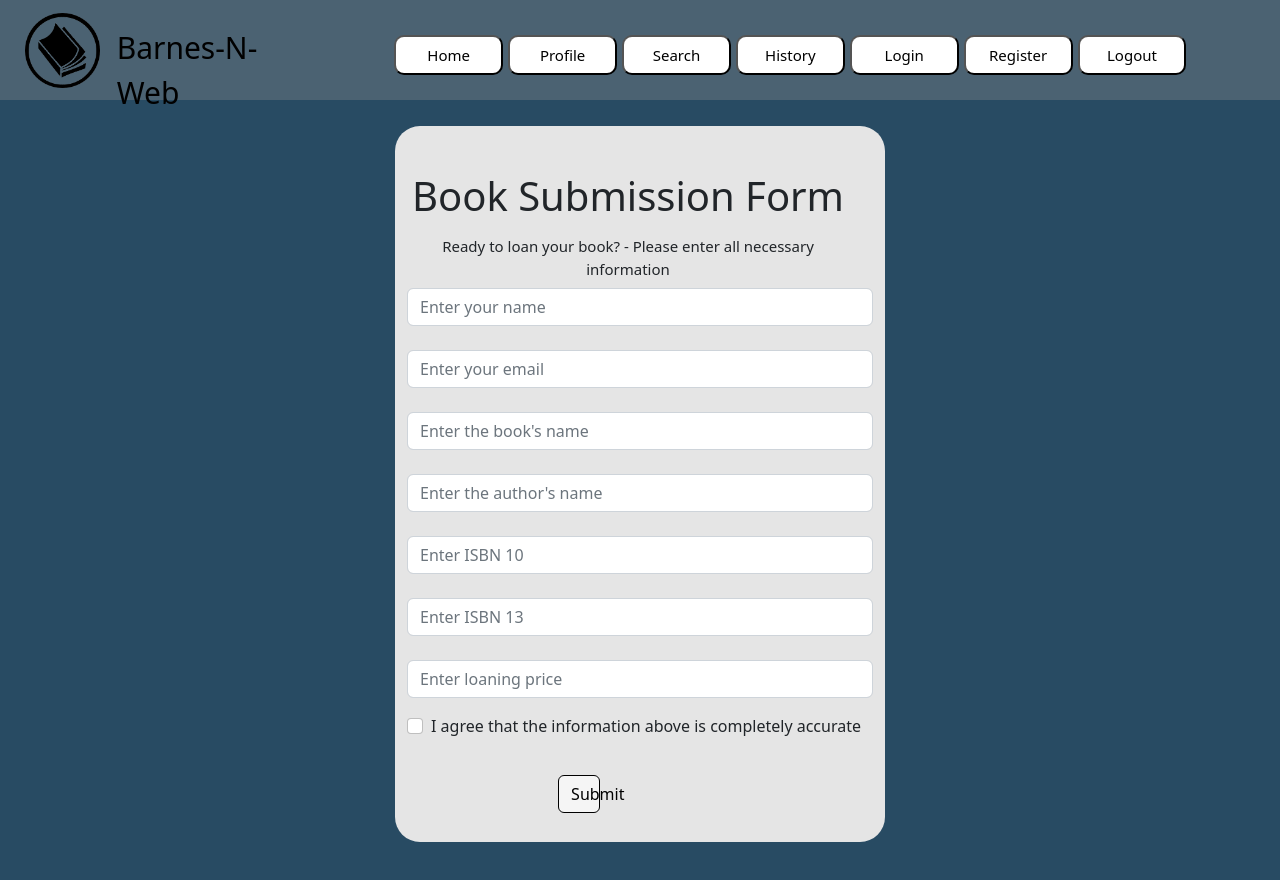
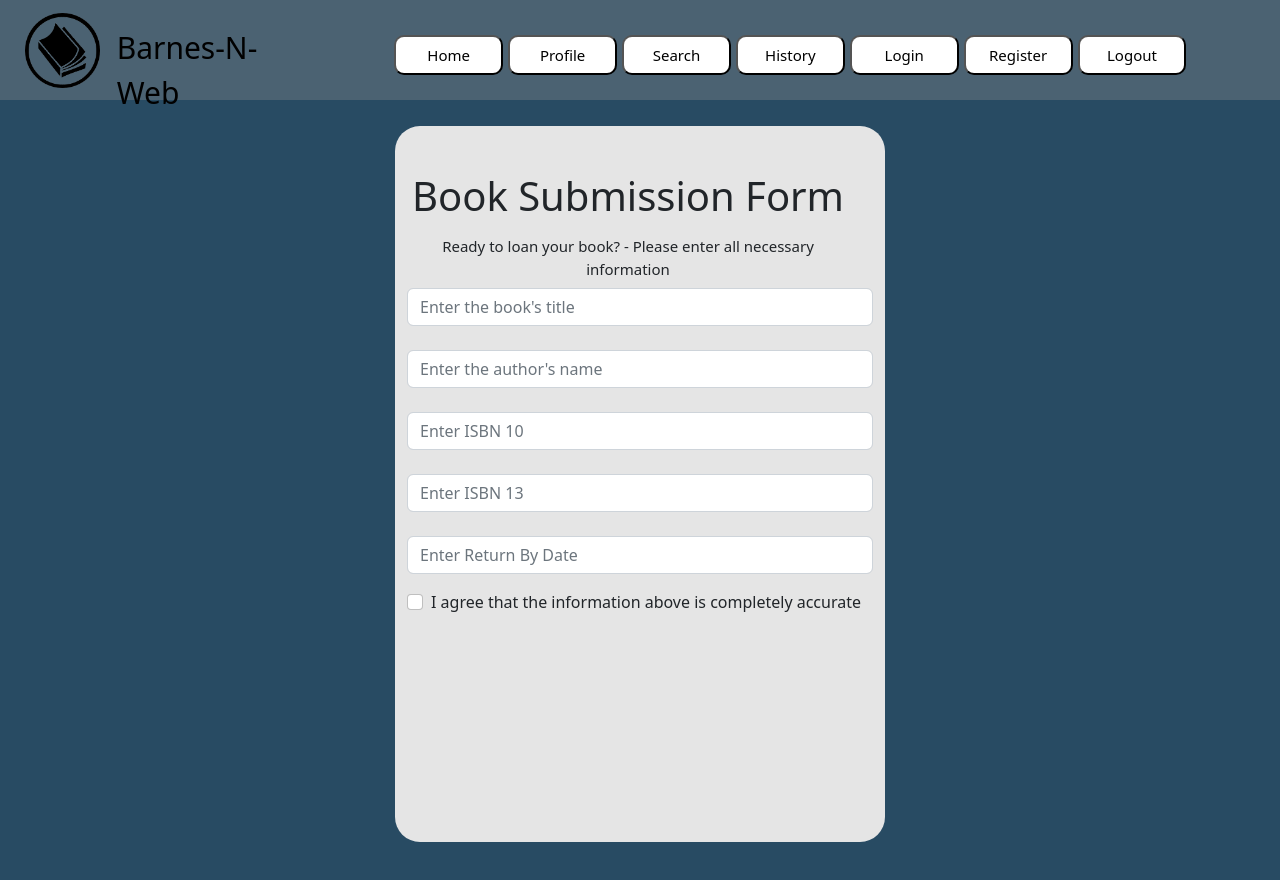
Before and after one commit to rigrergl/barnes-n-web, a Next.js app in the folder barnes-n-web/: page /LoanBookSubmission in a window 1280 px wide. Shown: the top 880 px of the page. Built offline with nearby package versions, Linux system fonts and the light colour scheme.

Commit message:
Merge branch 'main' into FrontEnd

```diff
--- a/barnes-n-web/pages/LoanBookSubmission.tsx
+++ b/barnes-n-web/pages/LoanBookSubmission.tsx
@@ -7,25 +7,64 @@ import Col from 'react-bootstrap/Col';
 import Button from 'react-bootstrap/Button';
 import getConfig from 'next/config'
 import { Alert, FormGroup } from 'react-bootstrap';
+import genMockCoordinates from '@/lib/genMockCoordinates';
 
 const bcrypt = require("bcryptjs");
 
 const LoanBookSubmission = () => {
-    const [loanerName, setLoanername] = useState("");
-    const [email, setEmail] = useState("");
-    const [bookName, setBookName] = useState("");
-    const [authorName, setAuthorName] = useState("");
-    const [ISBN10, setISBN10] = useState("");
-    const [ISBN13, setISBN13] = useState("");
-    const [price, setPrice] = useState("");
+    const [title, setTitle] = useState("");
+    const [author, setAuthor] = useState("");
+    const [isbn10, setISBN10] = useState("");
+    const [isbn13, setISBN13] = useState("");
+    const [maxDueDate, setReturnBy] = useState("");
+    const [accept, setAccept] = useState(false);
     // const [errorMessages, setErrorMessages] = useState({});
     const [isSubmitted, setIsSubmitted] = useState(false);
 
     const { publicRuntimeConfig } = getConfig();
     const backendUrl = publicRuntimeConfig.backendUrl;
 
+    const [statusMessage, setStatusMessage] = useState("");
+    const [hasError, setHasError] = useState(false);
+
     //Please log in before submitting a page message maybe??
     //Don't allow to submit unless checkbox is clicked
+
+    const createListing = async () => {
+        if (
+          title != "" &&
+          author != "" &&
+          isbn10 != "" &&
+          isbn13 != "" &&
+          maxDueDate != ""
+        ) {
+            const  coords = genMockCoordinates();
+            const response = await fetch(backendUrl + "/listings/createListing", {
+              method: "POST",
+              headers: {
+                "Content-Type": "application/json",
+              },
+              body: JSON.stringify({
+                title: title,
+                isbn10: isbn10,
+                isbn13: isbn13,
+                author: author,
+                longitude: coords.longitude,
+                latitude: coords.latitude,
+                maxDistance: '50',
+                maxDueDate: maxDueDate,
+              }),
+            });
+
+            const data = await response.json();
+            setHasError(response.status !== 200);
+            setStatusMessage(data.message);
+            setIsSubmitted(true);
+          }
+        else {
+          setStatusMessage("All Fields must be entered");
+        }
+    };
 
     return (
         <div className='page'>
@@ -36,6 +75,7 @@ const LoanBookSubmission = () => {
                 <Row className='toastRow'>
                     {isSubmitted &&
                         (<Alert className='alertToast' variant="success">
+                            {statusMessage}
                             Successfully submitted a book to be loaned out!
                         </Alert>)}
                 </Row>
@@ -52,45 +92,22 @@ const LoanBookSubmission = () => {
                     </Col>
                 </Row>
 
-                <Row className="mx-auto mb-3">
-                    <Form.Label htmlFor="inputLoanerName"> </Form.Label>
+                <Row as={Row} className="mx-auto mb-3">
+                    <Form.Label htmlFor="inputTitle"></Form.Label>
                     <Form.Control
-                        onChange={(e) => setLoanername(e.target.value)}
+                        onChange={(e) => setTitle(e.target.value)}
                         type="text"
-                        id="inputLoanerName"
-                        placeholder="Enter your name"
+                        id="inputTitle"
+                        placeholder="Enter the book's title"
                     />
                 </Row>
 
                 <Row as={Row} className="mx-auto mb-3">
-                    <Form.Label htmlFor="inputEmail"></Form.Label>
+                    <Form.Label htmlFor="inputAuthor"></Form.Label>
                     <Form.Control
-                        onChange={(e) => setEmail(e.target.value)}
-                        type="email"
-                        id="inputEmail"
-                        placeholder="Enter your email"
-                    //aria-describedby="passwordHelpBlock"
-                    />
-                    {/* <Form.Text id="passwordHelpBlock" muted> We'll never share your email with anyone else.
-                </Form.Text> */}
-                </Row>
-
-                <Row as={Row} className="mx-auto mb-3">
-                    <Form.Label htmlFor="inputBookName"></Form.Label>
-                    <Form.Control
-                        onChange={(e) => setBookName(e.target.value)}
+                        onChange={(e) => setAuthor(e.target.value)}
                         type="text"
-                        id="inputBookName"
-                        placeholder="Enter the book's name"
-                    />
-                </Row>
-
-                <Row as={Row} className="mx-auto mb-3">
-                    <Form.Label htmlFor="inputAuthorName"></Form.Label>
-                    <Form.Control
-                        onChange={(e) => setAuthorName(e.target.value)}
-                        type="text"
-                        id="inputAuthorName"
+                        id="inputAuthor"
                         placeholder="Enter the author's name"
                     />
                 </Row>
@@ -116,31 +133,31 @@ const LoanBookSubmission = () => {
                 </Row>
 
                 <Row as={Row} className="mx-auto mb-3">
-                    <Form.Label htmlFor="inputPrice"></Form.Label>
+                    <Form.Label htmlFor="inputReturnBy"></Form.Label>
                     <Form.Control
-                        onChange={(e) => setPrice(e.target.value)}
+                        onChange={(e) => setReturnBy(e.target.value)}
                         type="text"
-                        id="inputPrice"
-                        placeholder="Enter loaning price"
+                        id="inputReturnBy"
+                        placeholder="Enter Return By Date"
                     />
                 </Row>
 
-                <Row className="mx-auto mb-3" controlId="formBasicCheckbox">
+                <Row className="mx-auto mb-3" >
                     {/* <FormCheck>
                         <FormCheck.Input isInvalid type={radio} />
                         <FormCheck.Label>Allow us to contact you?</FormCheck.Label>
                         <Feedback type="invalid">Yo this is required</Feedback>
                     </FormCheck> */}
 
-                    <Form.Check type="checkbox" id='checkBox' label="I agree that the information above is completely accurate" />
+                    <Form.Check type="checkbox" id='checkBox' onChange={() => setAccept(!accept)} label="I agree that the information above is completely accurate" />
                 </Row>
 
                 <Row>
-                    <Button
-                        className='submissionButton'
+                    {accept && (<Button
+                        className='submitButton'
                         name='submission'
-                        onClick={LoanBookSubmission}
-                        variant="primary">Submit</Button>
+                        onClick={createListing}
+                        variant="primary">Submit</Button>)}
                 </Row>
 
             </Container>
```
Also changed, not shown: barnes-n-web/pages/Login.tsx (+31 -2 lines).
